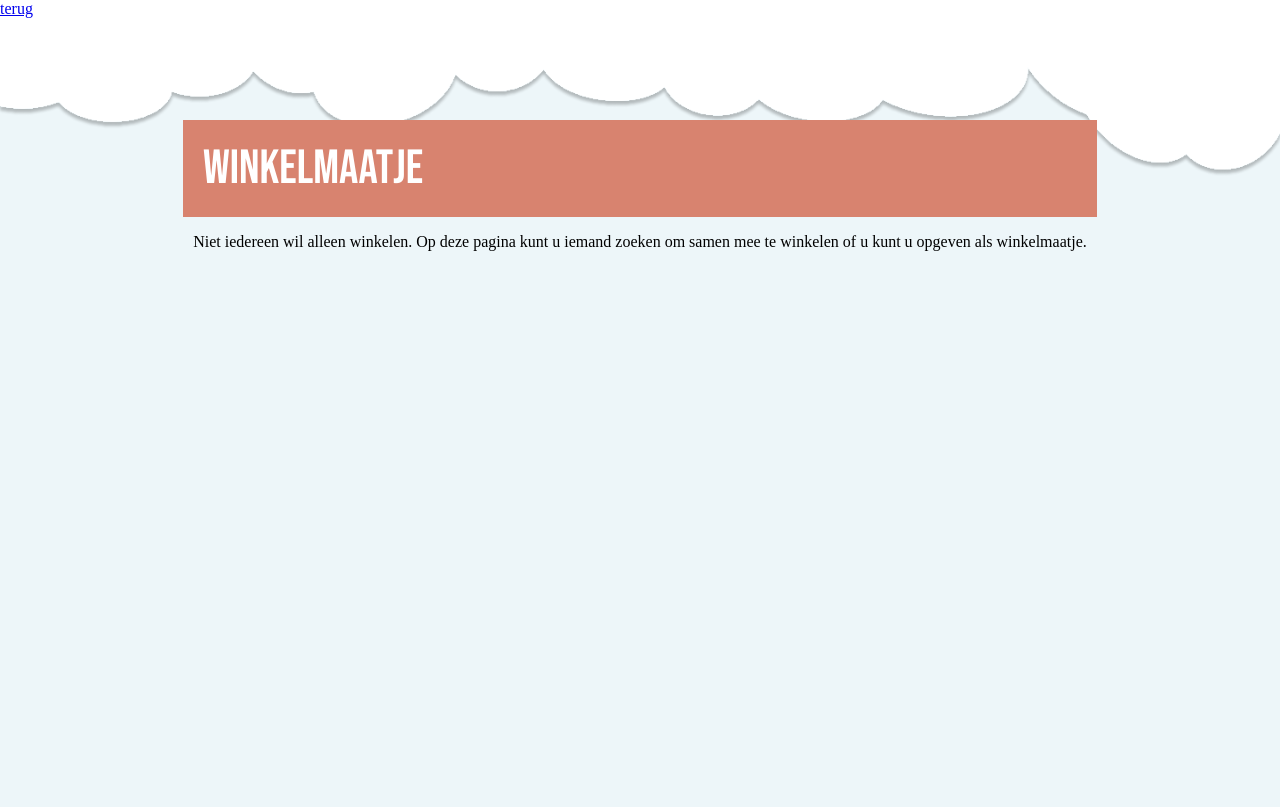
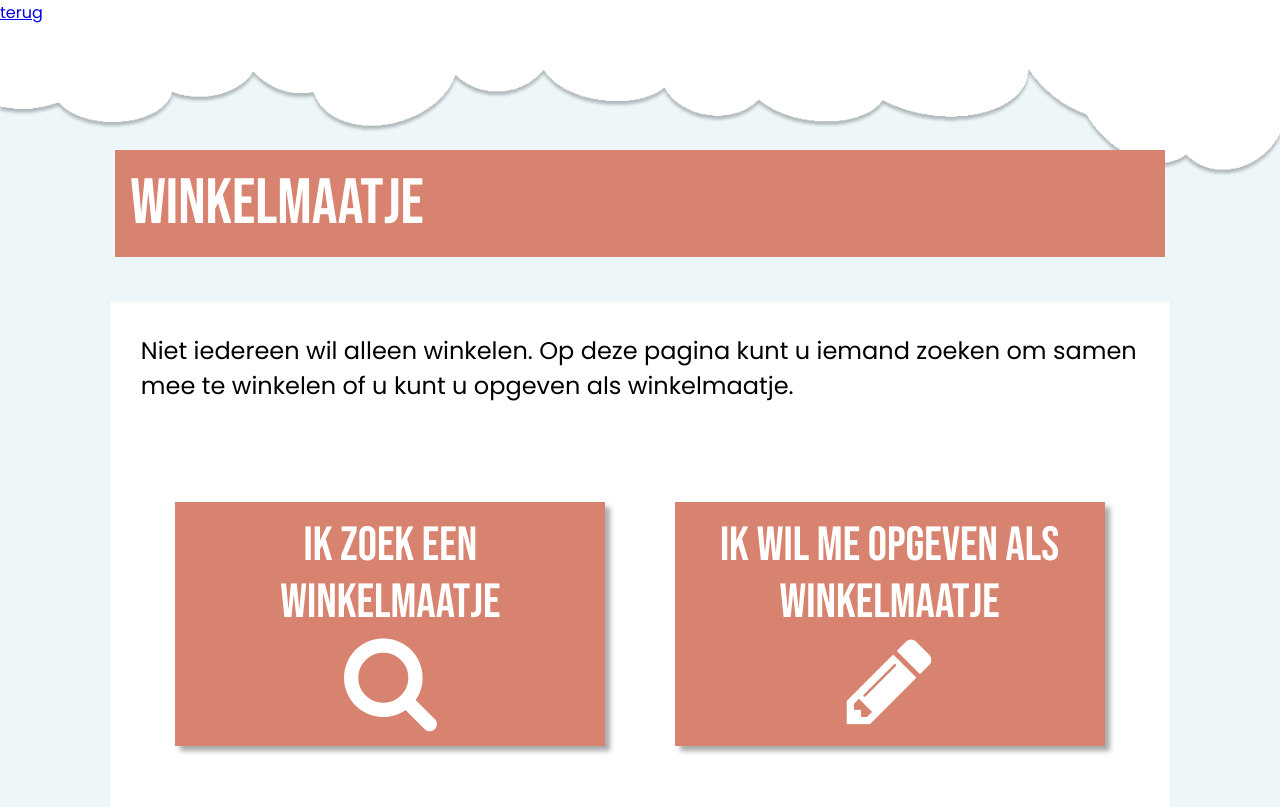
Before and after one commit to Moonsolos/Team-5, a PHP site: page /winkelmaatje/start.html in a window 1280 px wide. Before the commit the page ends 251 px from the top, so only its background shows below. Run offline with PHP 8.4, Linux system fonts and the light colour scheme.

Commit message:
startpagina winkelmaatje klaar

```diff
--- a/css/winkelmaatje.css
+++ b/css/winkelmaatje.css
@@ -5,30 +5,69 @@ body {
     background-repeat: no-repeat;
     margin: 0;
     padding: 0;
+    font-family: 'Poppins', sans-serif;
 }
 
 h1{
     margin:0;
     padding:0;
-
 }
 
 main{
     display: flex;
     align-items: center;
     flex-direction: column;
-    margin: 8%;
+
+}
+
+.main-section{
+    background-color: white;
+    width: 78%;
+    padding: 31px;
+    margin-top: 45px;
+    display: flex;
+    flex-direction: column;
+    font-size: 3vh;
+}
+
+.buttons {
+    margin-top: 75px;
+    margin-bottom: 30px;
+    display: flex;
+    justify-content: space-around;
+
+}
+
+p {
+    margin-top:0;
+}
+
+.button {
+    background-color: #D8836F ;
+    color: white;
+    text-decoration: none;
+    padding: 15px;
+    width: 400px;
+    font-size: 2em;
+    font-family: 'Bebas Neue', cursive;
+    text-align: center;
+    box-shadow: 5px 5px 5px #aaaaaa;
+}
+
+.button:hover{
+    background-color: #be664f;
 }
 
 .background-page-title {
-    width: 85%;
+    width: 82%;
+    margin-top: 125px;
 }
 
 .page-title {
     font-family: 'Bebas Neue', cursive;
-    font-size: 3em;
+    font-size: 4em;
     font-weight: lighter;
     background-color: #D8836F;
-    padding: 20px;
+    padding: 15px;
     color: white;
 }
--- a/winkelmaatje/start.html
+++ b/winkelmaatje/start.html
@@ -7,6 +7,7 @@
     <link rel="preconnect" href="https://fonts.googleapis.com">
     <link rel="preconnect" href="https://fonts.gstatic.com" crossorigin>
     <link href="https://fonts.googleapis.com/css2?family=Bebas+Neue&family=Poppins&display=swap" rel="stylesheet">
+    <link rel="stylesheet" href="https://cdnjs.cloudflare.com/ajax/libs/font-awesome/4.7.0/css/font-awesome.min.css">
 </head>
 <body>
 <header>
@@ -17,8 +18,12 @@
     <div class="background-page-title">
         <h1 class="page-title">Winkelmaatje</h1>
     </div>
-    <section>
+    <section class="main-section">
         <p>Niet iedereen wil alleen winkelen. Op deze pagina kunt u iemand zoeken om samen mee te winkelen of u kunt u opgeven als winkelmaatje.</p>
+        <div class="buttons">
+            <a class="button"  href="../winkelmaatje/start.html">Ik zoek een winkelmaatje<br><i class='fa fa-search' style="font-size:100px;"></i></a>
+            <a class="button" href="../winkelmaatje/start.html">Ik wil me opgeven als winkelmaatje<br><i class='fa fa-pencil' style="font-size:100px;"></i></a>
+        </div>
     </section>
 
 </main>
```
Also changed, not shown: winkelmaatje/opgeven-winkelmaatje.html (added, +10 -0 lines).
